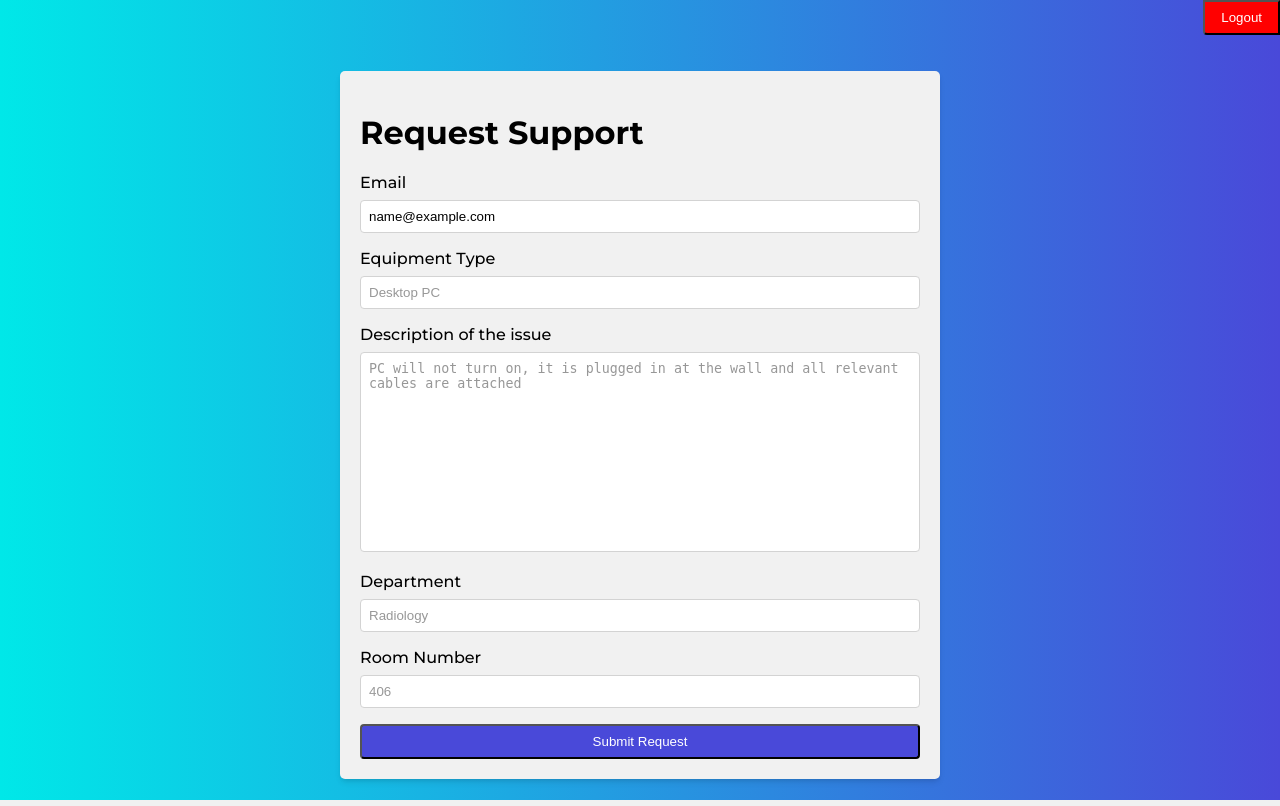
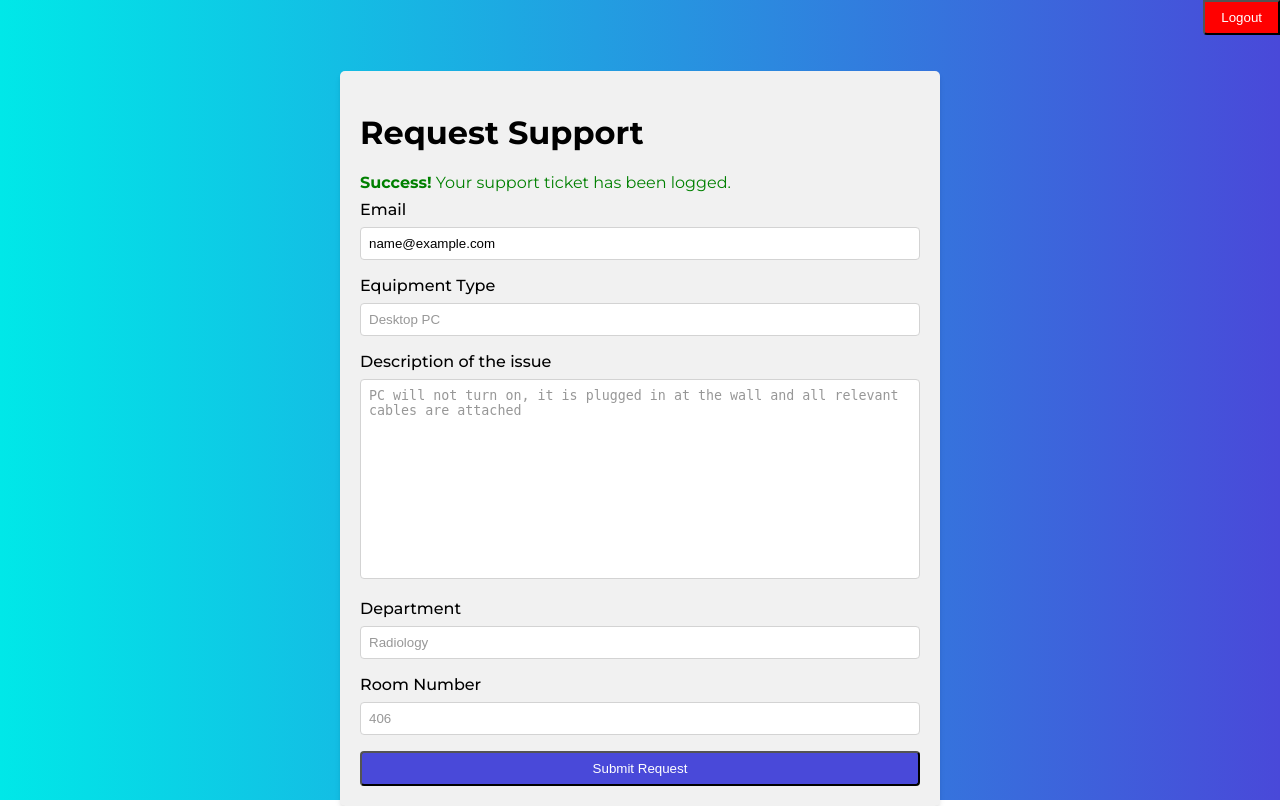
Before and after one commit to ryanlaverick/DTS104, a PHP site: page /report_issue.php in a window 1280 px wide. Run offline with PHP 8.4, Linux system fonts and the light colour scheme; the visitor is signed in with stand-in values (Sample User, id 1).

Commit message:
add success message when creating a ticket

```diff
--- a/Assignment 1/assets/stylesheet.css
+++ b/Assignment 1/assets/stylesheet.css
@@ -99,6 +99,12 @@ textarea.form-input {
     margin-top: 8px;
 }
 
+.form-success {
+    color: green;
+    margin-top: 8px;
+    margin-bottom: 8px;
+}
+
 .divider-container {
     display: flex;
     flex-direction: row;
--- a/Assignment 1/report_issue.php
+++ b/Assignment 1/report_issue.php
@@ -12,10 +12,13 @@ $descriptionErrors = $_SESSION['descriptionErrors'] ?? [];
 $departmentErrors = $_SESSION['departmentErrors'] ?? [];
 $roomNumberErrors = $_SESSION['roomNumberErrors'] ?? [];
 
+$hasSubmittedRequest = (bool) $_SESSION['requestSubmitted'];
+
 unset($_SESSION['equipmentTypeErrors']);
 unset($_SESSION['descriptionErrors']);
 unset($_SESSION['departmentErrors']);
 unset($_SESSION['roomNumberErrors']);
+unset($_SESSION['requestSubmitted']);
 ?>
 
 <!DOCTYPE html>
@@ -83,6 +86,14 @@ unset($_SESSION['roomNumberErrors']);
         <form action="server/create_request.php" method="post" onsubmit="return validate()" class="form">
             <h1>Request Support</h1>
 
+            <?php
+                if ($hasSubmittedRequest) {
+                    echo '<div class="form-success">';
+                    echo '<strong>Success!</strong> Your support ticket has been logged.';
+                    echo '</div>';
+                }
+            ?>
+
             <div class="form-group">
                 <label for="email">Email</label>
                 <input type="email" id="email" name="email" class="form-input" value="<?= $email; ?>" readonly>
--- a/Assignment 1/server/create_request.php
+++ b/Assignment 1/server/create_request.php
@@ -47,7 +47,9 @@ try {
 
     $statement->execute();
 
-    echo "Request Submitted!";
+    $_SESSION['requestSubmitted'] = true;
+
+    header('Location: ../report_issue.php');
 } catch (PDOException $e) {
     echo $e->getMessage(), $e->getTraceAsString();
 }
```
